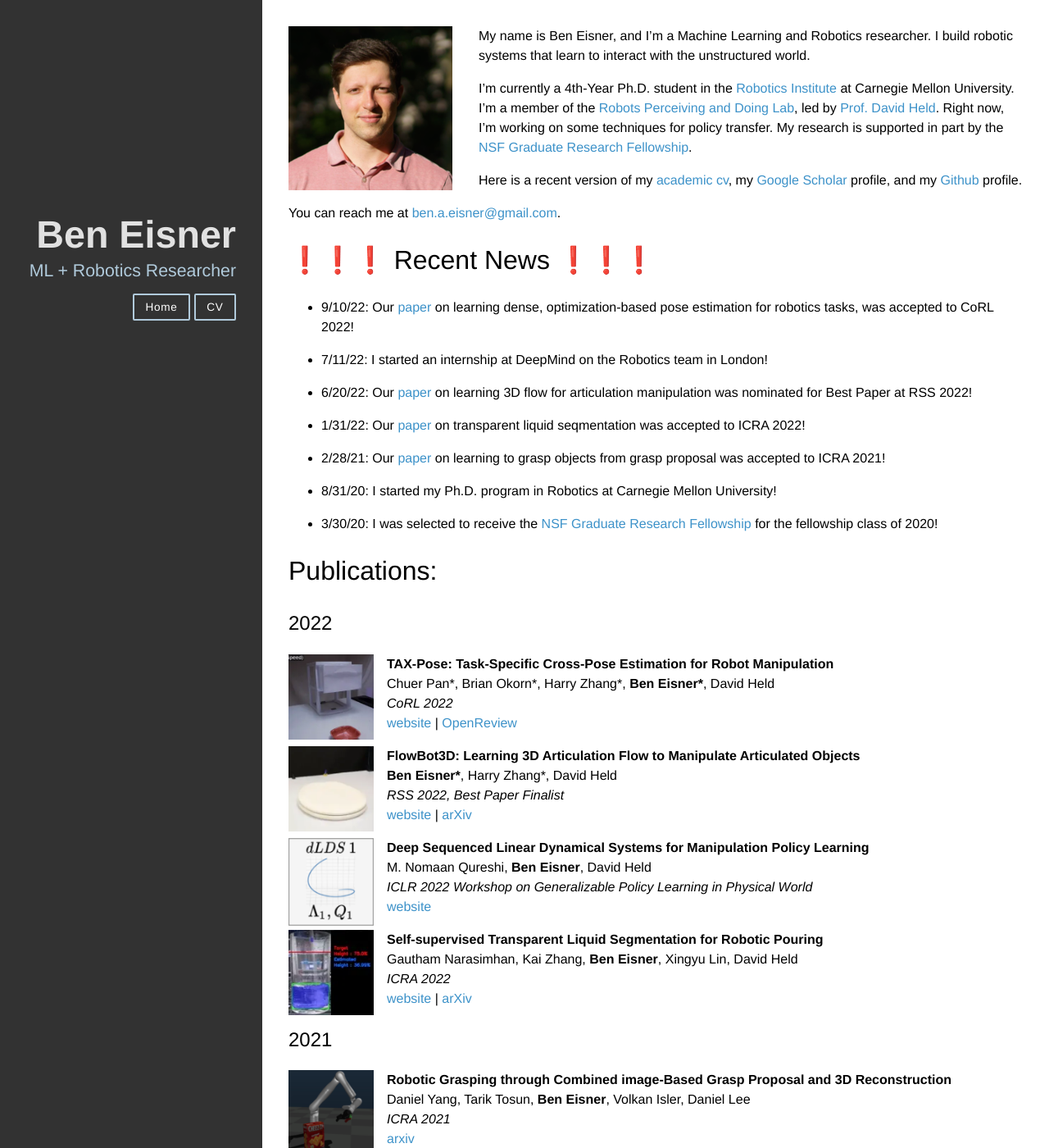
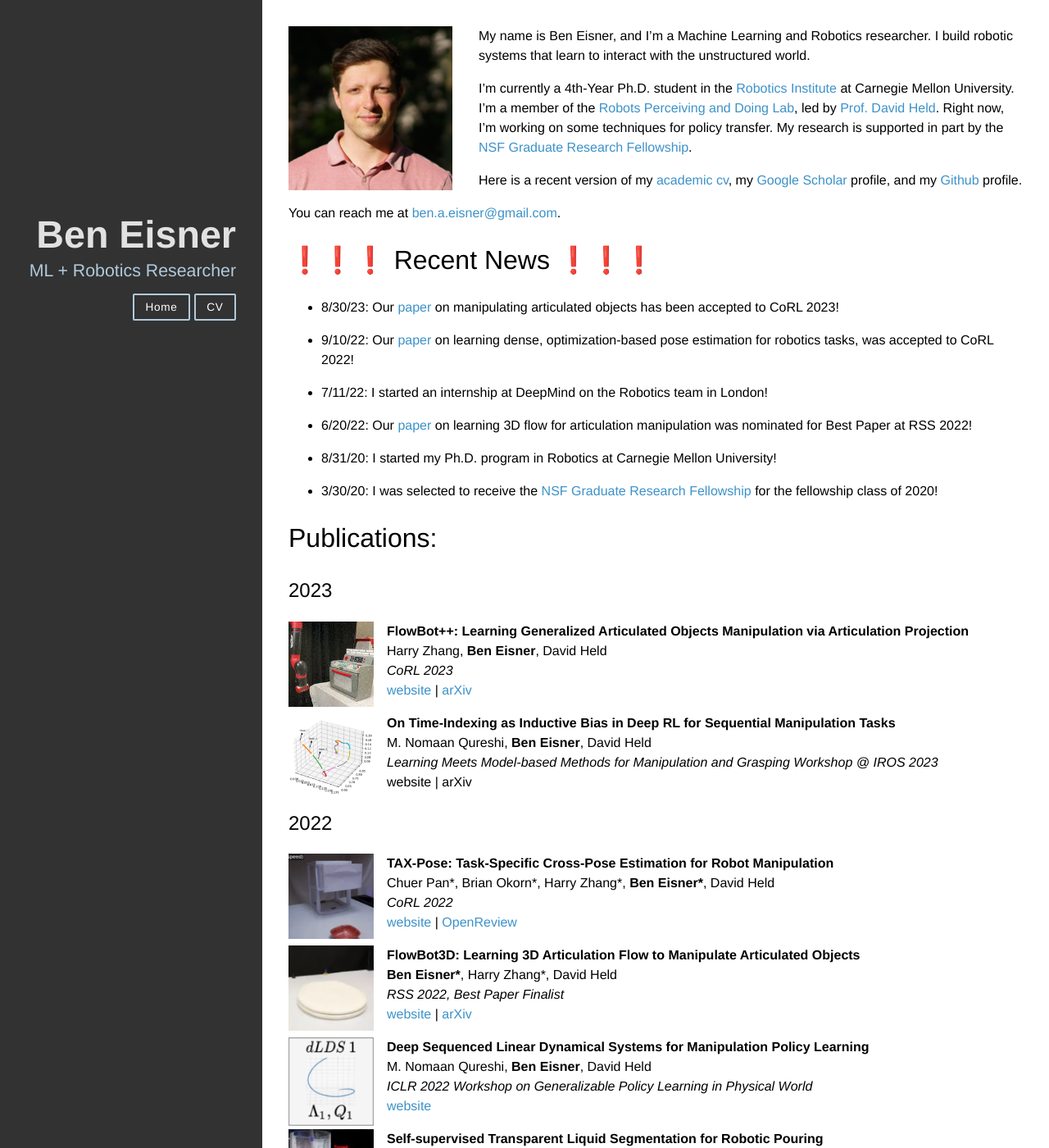
Before and after one commit to beneisner/beneisner.github.io, a Jekyll site: the page built from index.md, in a window 1280 px wide and 1400 px high. Shown: the whole window at 82% size. Built offline with Jekyll 4.4.1, drawn with Linux system fonts in a browser that asks for light colours; nearby versions of some CDN libraries.

Commit message:
add new papers

```diff
--- a/index.md
+++ b/index.md
@@ -18,15 +18,13 @@
 
 # ❗❗❗ Recent News ❗❗❗
 
+- 8/30/23: Our [paper](https://arxiv.org/abs/2306.12893) on manipulating articulated objects has been accepted to CoRL 2023!
+
 - 9/10/22: Our [paper](https://openreview.net/forum?id=YmJi0bTfeNX) on learning dense, optimization-based pose estimation for robotics tasks, was accepted to CoRL 2022!
 
 - 7/11/22: I started an internship at DeepMind on the Robotics team in London!
 
 - 6/20/22: Our [paper](https://sites.google.com/view/articulated-flowbot-3d) on learning 3D flow for articulation manipulation was nominated for Best Paper at RSS 2022!
-
-- 1/31/22: Our [paper](https://sites.google.com/view/transparentliquidpouring) on transparent liquid seqmentation was accepted to ICRA 2022!
-
-- 2/28/21: Our [paper](https://arxiv.org/abs/2003.01649) on learning to grasp objects from grasp proposal was accepted to ICRA 2021!
 
 - 8/31/20: I started my Ph.D. program in Robotics at Carnegie Mellon University!
 
@@ -49,6 +47,22 @@
 </div> -->
 
 # Publications:
+
+## 2023
+
+![Flowbot++](/files/cropped_fbpp.webp){: style="float: left; padding-right: 1em; padding-bottom: 0em; width: 120px"}
+
+**FlowBot++: Learning Generalized Articulated Objects Manipulation via Articulation Projection**
+Harry Zhang, **Ben Eisner**, David Held
+_CoRL 2023_
+[website](https://sites.google.com/view/flowbotpp/home) | [arXiv](https://arxiv.org/abs/2306.12893)
+
+![MultiHead](/files/multihead.png){: style="float: left; padding-right: 1em; padding-bottom: 0em; width: 120px"}
+
+**On Time-Indexing as Inductive Bias in Deep RL for Sequential Manipulation Tasks**
+M. Nomaan Qureshi, **Ben Eisner**, David Held
+_Learning Meets Model-based Methods for Manipulation and Grasping Workshop @ IROS 2023_
+website | arXiv
 
 ## 2022
 
```
Also changed, not shown: files/cropped_fbpp.webp (added), files/multihead.png (added).
